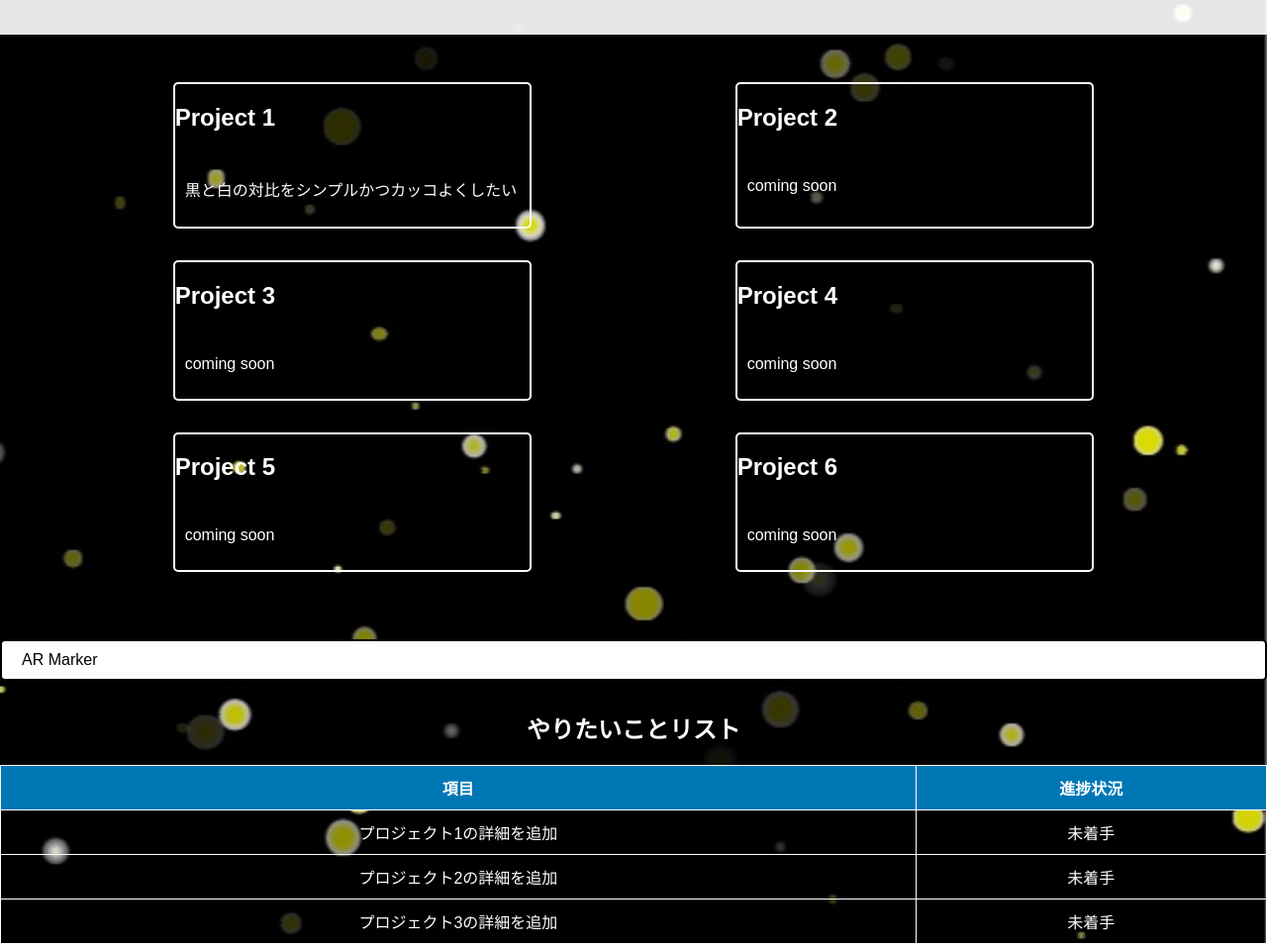
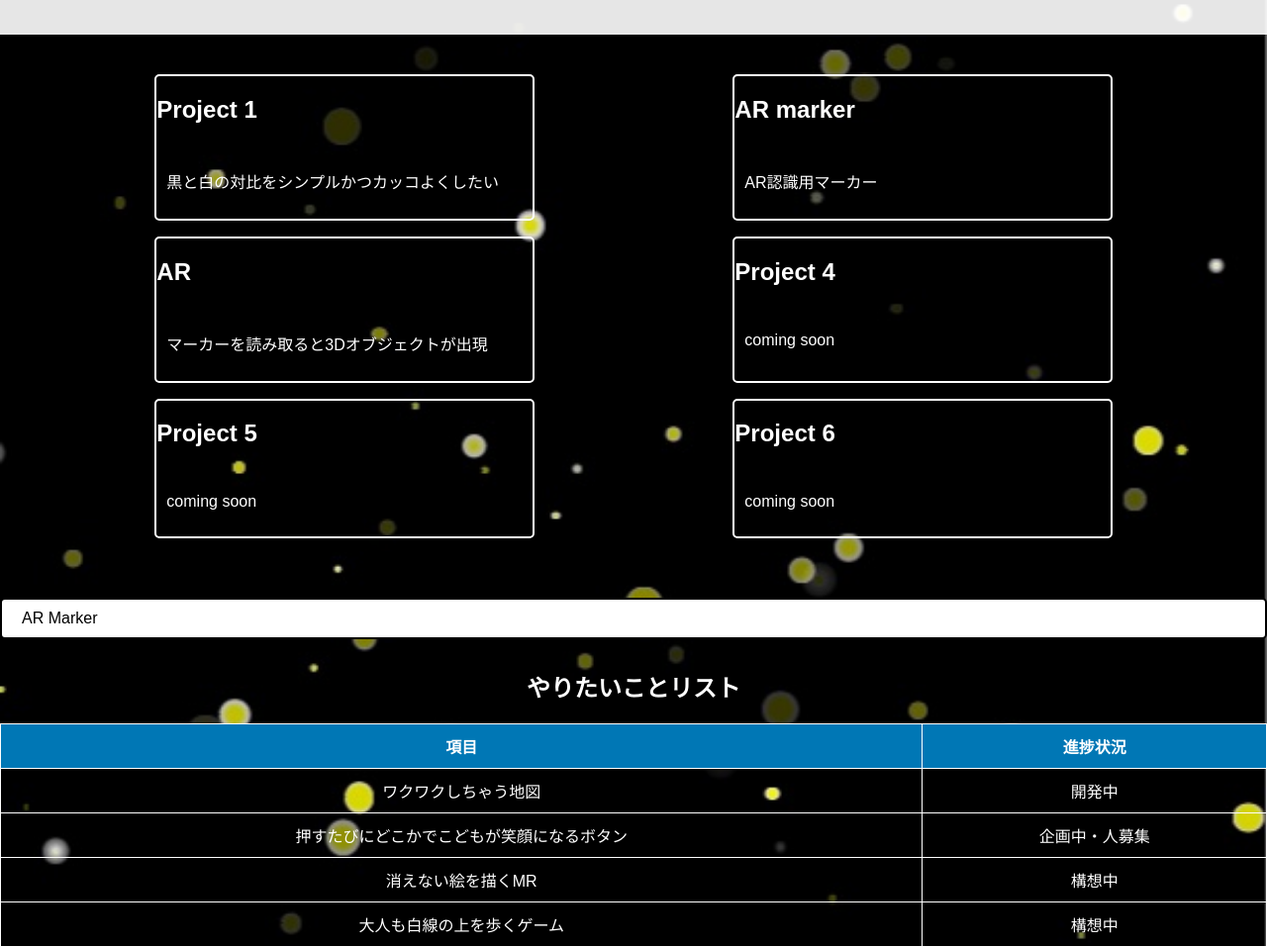
Before and after one commit to ren-atomo/create, a plain HTML site: page index.html in a window 1280 px wide. Shown: the part 77-1034 px from the top of the page at 99% size. Drawn offline with Linux system fonts and the light colour scheme.

Commit message:
Update index.html

```diff
--- a/index.html
+++ b/index.html
@@ -34,7 +34,7 @@
         #container {
             max-width: 1200px;
             margin: 0 auto;
-            padding: 2em;
+            padding: 2em 1em; /* Changed padding */
             box-sizing: border-box;
         }
 
@@ -45,8 +45,8 @@
         }
 
         .project {
-            width: calc(33.33% - 20px);
-            margin: 1em;
+            width: calc(33.33% - 10px); /* Adjusted width and margin */
+            margin: 0.5em;
             cursor: pointer;
             border: 2px solid #fff;
             border-radius: 5px;
@@ -173,17 +173,17 @@
                 </div>
             </div>
             <div class="project" onclick="showProjectDetails('project2')">
-                <h2>Project 2</h2>
+                <h2>AR marker</h2>
                 <div class="project-content">
                     <!-- 作品の説明や画像などを追加 -->
-                    <p>coming soon</p>
+                    <p>AR認識用マーカー</p>
                 </div>
             </div>
             <div class="project" onclick="showProjectDetails('project3')">
-                <h2>Project 3</h2>
+                <h2>AR</h2>
                 <div class="project-content">
                     <!-- 作品の説明や画像などを追加 -->
-                    <p>coming soon</p>
+                    <p>マーカーを読み取ると3Dオブジェクトが出現</p>
                 </div>
             </div>
             <div class="project" onclick="showProjectDetails('project4')">
@@ -225,16 +225,20 @@
                 <th>進捗状況</th>
             </tr>
             <tr>
-                <td>プロジェクト1の詳細を追加</td>
-                <td>未着手</td>
+                <td>ワクワクしちゃう地図</td>
+                <td>開発中</td>
             </tr>
             <tr>
-                <td>プロジェクト2の詳細を追加</td>
-                <td>未着手</td>
+                <td>押すたびにどこかでこどもが笑顔になるボタン</td>
+                <td>企画中・人募集</td>
             </tr>
             <tr>
-                <td>プロジェクト3の詳細を追加</td>
-                <td>未着手</td>
+                <td>消えない絵を描くMR</td>
+                <td>構想中</td>
+            </tr>
+            <tr>
+                <td>大人も白線の上を歩くゲーム</td>
+                <td>構想中</td>
             </tr>
             <!-- 他の項目も同様に追加 -->
         </table>
@@ -246,8 +250,8 @@
             const iframe = document.getElementById('projectIframe');
             const projectUrls = {
                 'project1': 'https://ren-atomo.github.io/brock.github.io/',
-                'project2': 'https://ren-atomo.github.io/commingsoon',
-                'project3': 'https://ren-atomo.github.io/commingsoon',
+                'project2': 'https://ren-atomo.github.io/marker',
+                'project3': 'https://ren-atomo.github.io/AR_test',
                 'project4': 'https://ren-atomo.github.io/commingsoon',
                 'project5': 'https://ren-atomo.github.io/commingsoon',
                 'project6': 'https://ren-atomo.github.io/commingsoon',
```
